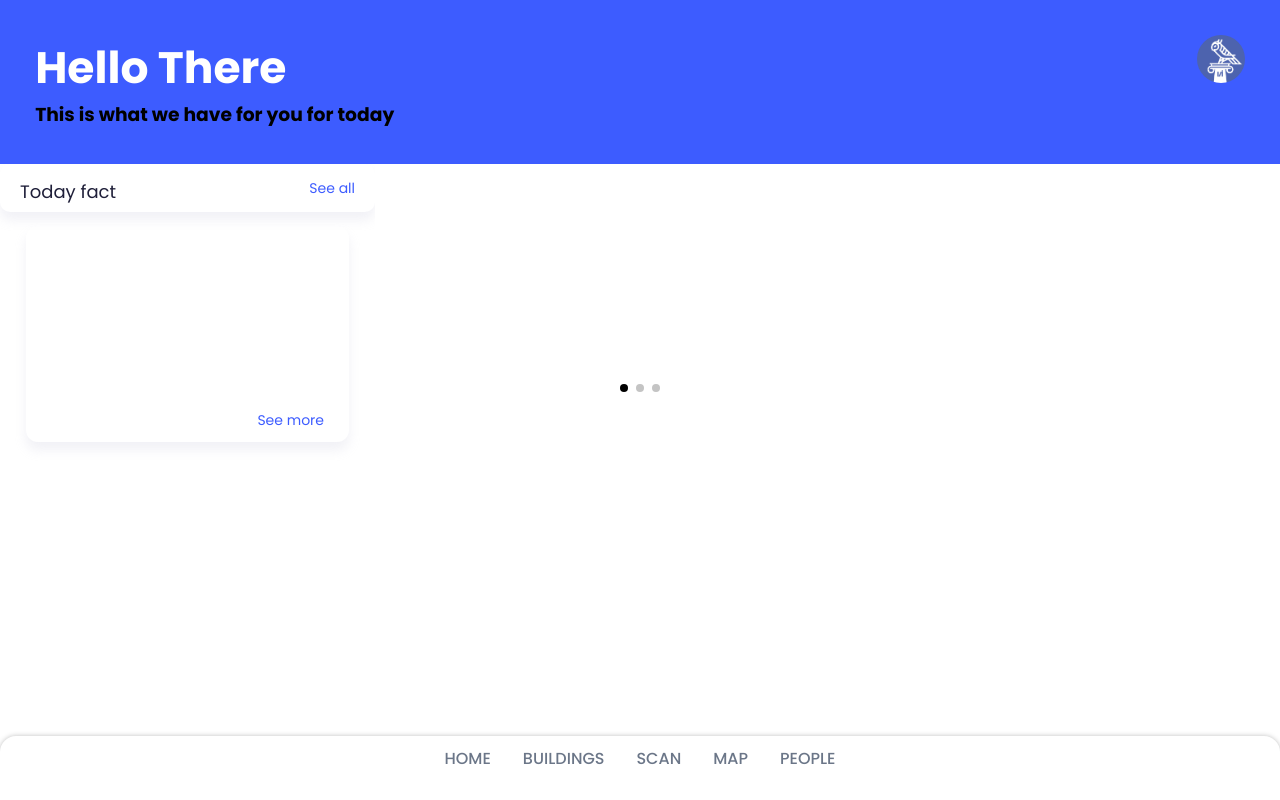
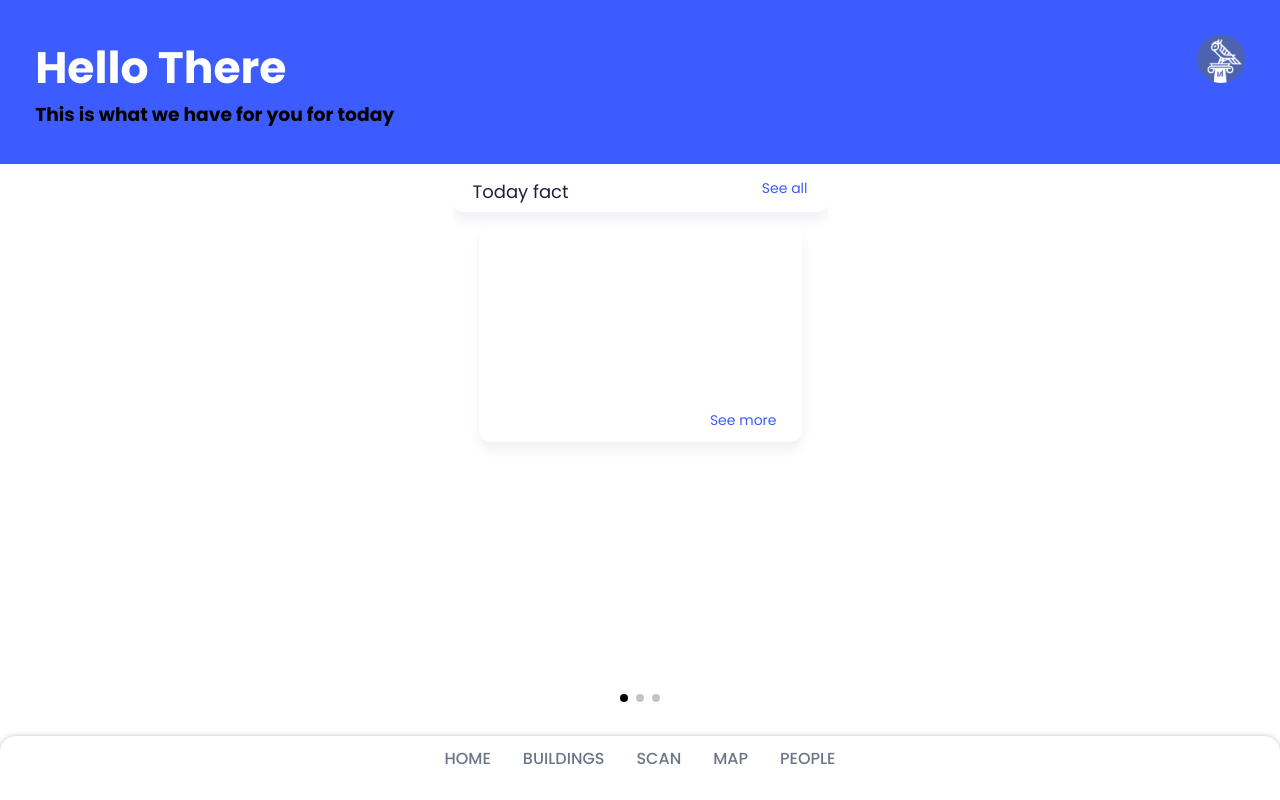
Before and after one commit to itmo-devs-party/site-repo, a React (Create React App) app in the folder projectapp/: page / in a window 1280 px wide. Shown: the top 800 px of the page. Built offline with nearby package versions, Linux system fonts and the light colour scheme.

Commit message:
Minor aligment changes

```diff
--- a/projectapp/src/components/MainPageText/MainPageText.jsx
+++ b/projectapp/src/components/MainPageText/MainPageText.jsx
@@ -1,5 +1,6 @@
 import * as React from "react";
 import './MainPageText.scss'
+
 function MainPageText() {
   return (
     <div class="main__page-class">
--- a/projectapp/src/components/MainPageText/MainPageText.scss
+++ b/projectapp/src/components/MainPageText/MainPageText.scss
@@ -2,13 +2,18 @@
 	overflow:hidden;
     width:375px;
 	height:310px;
-	position:absolute;
+	// width: 50%;
+	position:relative;
+	margin-left: auto;
+    margin-right: auto;
+
 }
 
 .main__page-text {
 	width:323px;
-	height:216.22222900390625px;
-	position:absolute;
+	height:216px;
+	// margin-top: 75%;
+	position:sticky;
 	left:26px;
 	top:61.77775573730469px;
     box-shadow:0px 8px 12px rgba(184.00000423192978, 184.00000423192978, 210.00000268220901, 0.20000000298023224);
@@ -21,7 +26,7 @@
 	box-shadow:0px 8px 12px rgba(184.00000423192978, 184.00000423192978, 210.00000268220901, 0.20000000298023224);
 	background-color:rgba(255, 255, 255, 1);
 	width:323px;
-	height:216.22222900390625px;
+	height:216px;
 	position:absolute;
 	left:0px;
 	top:0px;
@@ -32,7 +37,7 @@
 }
 .main__page__header-div {
 	width:375px;
-	height:51.12643814086914px;
+	height:51px;
 	position:absolute;
 	left:0.0000629425048828125px;
 	top:0px;
--- a/projectapp/src/container/Menu_home/Menu_home.jsx
+++ b/projectapp/src/container/Menu_home/Menu_home.jsx
@@ -2,7 +2,7 @@ import React from 'react'
 
 function Menu_home() {
   return (
-    <div>Menu_home</div>
+    <div className = "Menu_home_class">Menu_home</div>
   )
 }
 
```
